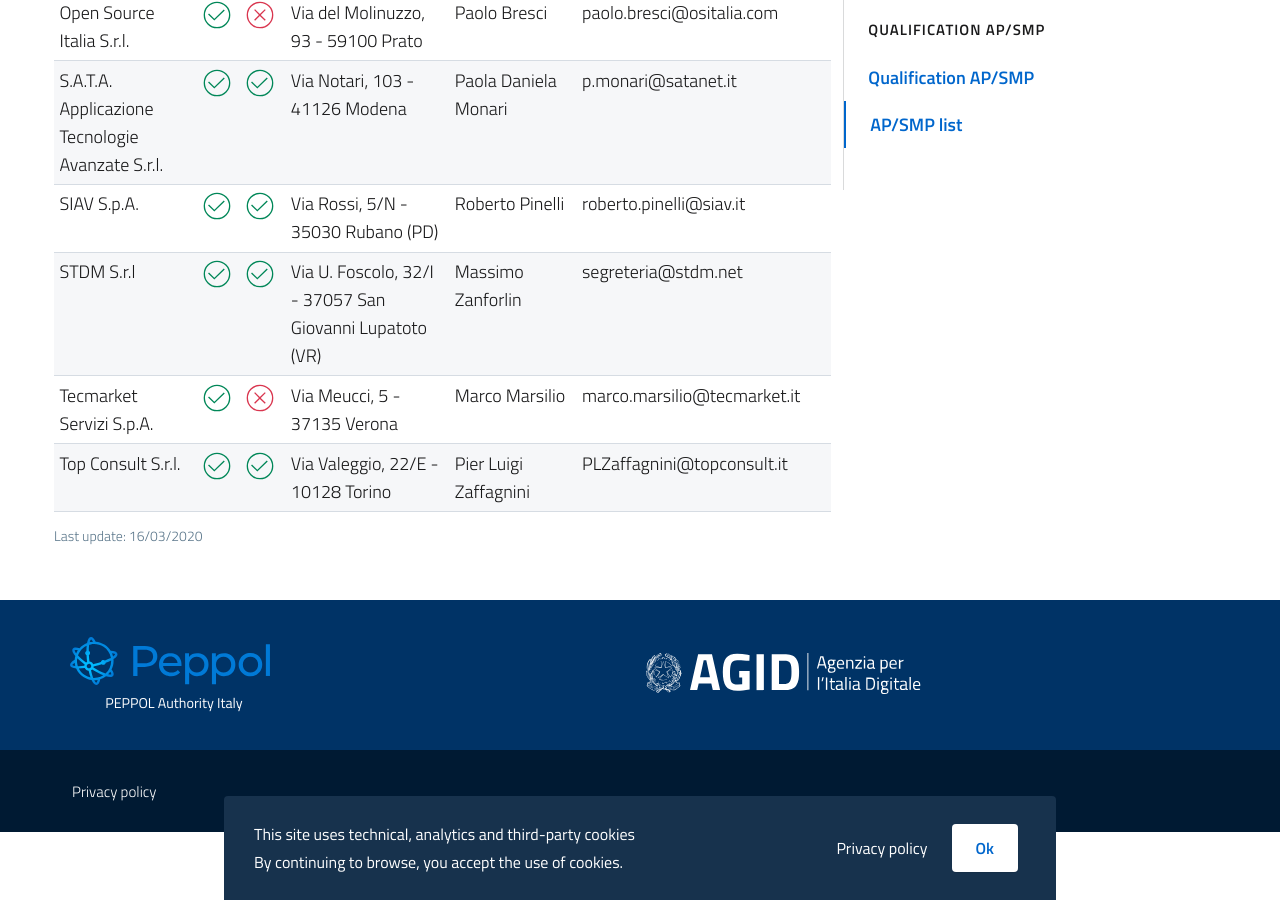
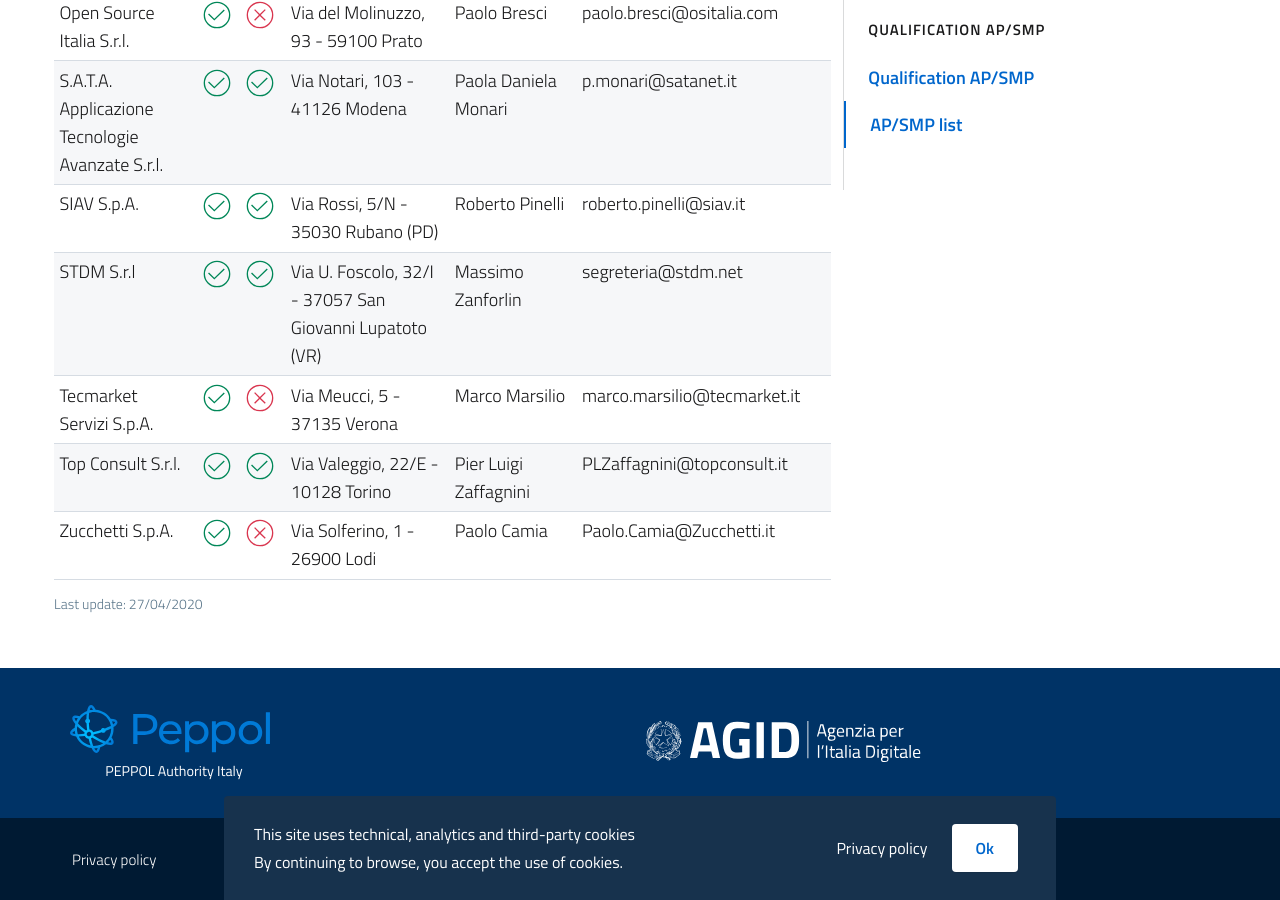
Before and after one commit to realeroberto/peppol.agid.gov.it, a Jekyll site: the page built from en/qualification-ap-smp/ap-smp-list.md, in a window 1280 px wide and 900 px high, scrolled down 1987 px. Built offline with Jekyll 4.4.1, drawn with Linux system fonts in a browser that asks for light colours.

Commit message:
Update ap-smp-list.yml

```diff
--- a/_data/ap-smp-list.yml
+++ b/_data/ap-smp-list.yml
@@ -137,3 +137,9 @@
   registered_office: Via Valeggio, 22/E - 10128 Torino
   contact_point: Pier Luigi Zaffagnini
   contact_info: PLZaffagnini@topconsult.it
+- business_name: Zucchetti S.p.A.
+  ap: true
+  smp: false
+  registered_office: Via Solferino, 1 - 26900 Lodi
+  contact_point: Paolo Camia
+  contact_info: Paolo.Camia@Zucchetti.it
--- a/en/qualification-ap-smp/ap-smp-list.md
+++ b/en/qualification-ap-smp/ap-smp-list.md
@@ -6,7 +6,7 @@
 ref: elenco-ap-smp
 order: 5
 child_of_ref: qualificazione-ap-smp
-last_update: 16/03/2020
+last_update: 27/04/2020
 ---
 
 Below you can view the list of PEPPOL Access Point Providers recognized by the Italian PEPPOL Authority.
```
Also changed, not shown: it/qualificazione-ap-smp/elenco-ap-smp.md (+1 -1 lines).
